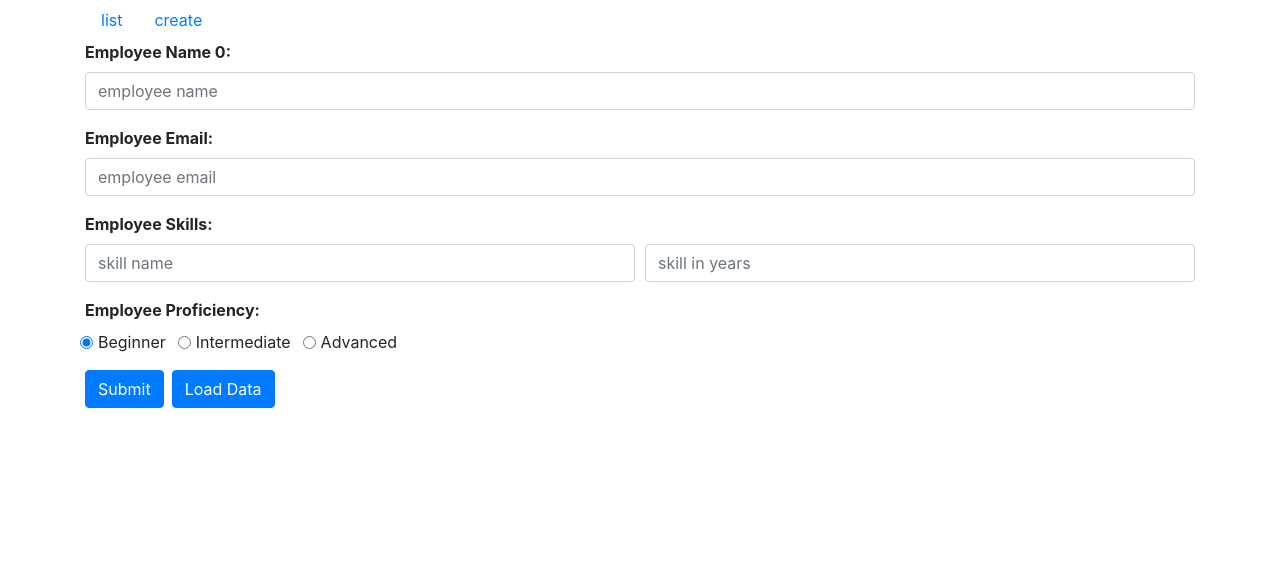
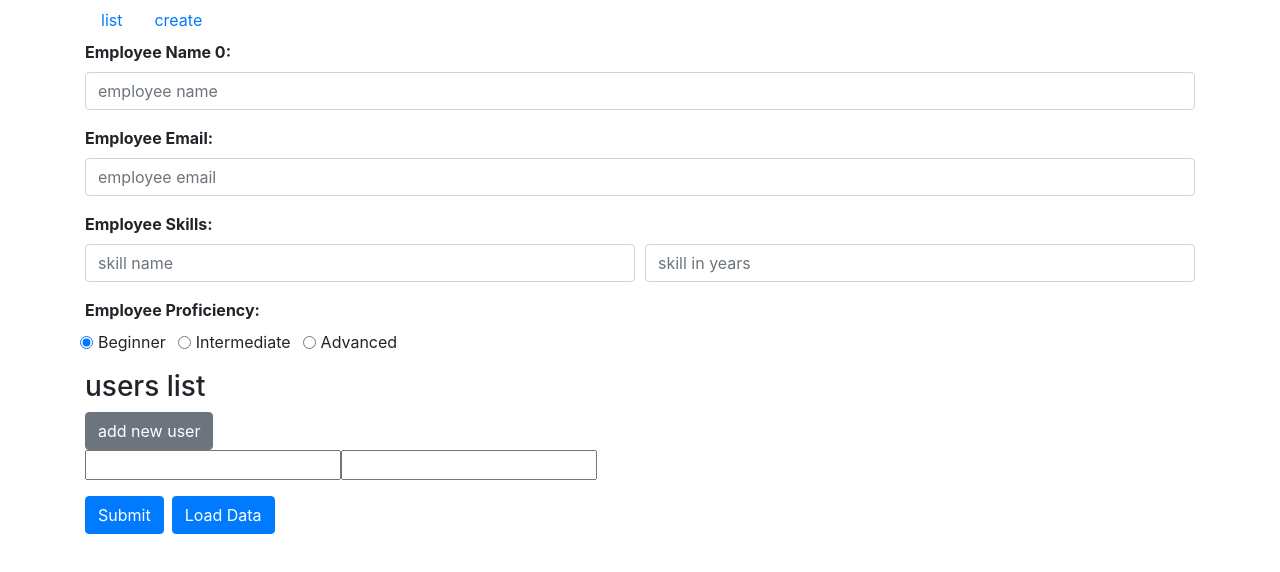
Before and after one commit to LaStudoAngular/angular-kukavka-app, an Angular app: page /create in a window 1280 px wide. Shown: the top 572 px of the page. Built offline with nearby package versions, Linux system fonts and the light colour scheme.

Commit message:
feat: add dynamically from conrols

```diff
--- a/package.json
+++ b/package.json
@@ -20,6 +20,7 @@
     "@angular/platform-browser-dynamic": "~8.2.14",
     "@angular/router": "~8.2.14",
     "bootstrap": "^4.4.1",
+    "ngx-take-until-destroy": "^5.4.0",
     "rxjs": "~6.4.0",
     "tslib": "^1.10.0",
     "zone.js": "~0.9.1"
--- a/src/app/components/employee/create-employee/create-employee.component.html
+++ b/src/app/components/employee/create-employee/create-employee.component.html
@@ -105,6 +105,19 @@
       </div>
     </div>
   </div>
+  <!--  PHONES-->
+  <div formArrayName="users">
+    <h3>users list</h3>
+    <button (click)="onAddNewUser()" type="button" class="btn btn-secondary">
+      add new user
+    </button>
+    <div *ngFor="let user of employeeCreateForm.get('users').controls; let idx = index">
+      <div class="form-group" [formGroupName]="idx.toString()">
+        <input type="text" formControlName="firstName" />
+        <input type="text" formControlName="lastName" />
+      </div>
+    </div>
+  </div>
   <!--  SUBMIT BUTTON-->
   <button type="submit" class="btn btn-primary text-capitalize mr-2">
     submit
--- a/src/app/components/employee/create-employee/create-employee.component.ts
+++ b/src/app/components/employee/create-employee/create-employee.component.ts
@@ -1,7 +1,6 @@
 import { Component, OnDestroy, OnInit } from '@angular/core';
-import { FormBuilder, FormGroup, Validators } from '@angular/forms';
-import { BehaviorSubject, Observable, Subject } from 'rxjs';
-import { takeUntil } from 'rxjs/operators';
+import { FormArray, FormBuilder, FormControl, FormGroup, Validators } from '@angular/forms';
+import { untilDestroyed } from 'ngx-take-until-destroy';
 
 @Component({
   selector: 'vk-create-employee',
@@ -10,32 +9,21 @@ import { takeUntil } from 'rxjs/operators';
 })
 export class CreateEmployeeComponent implements OnInit, OnDestroy {
   count = 0;
-  destroy$ = new Subject();
   employeeCreateForm: FormGroup;
+  users: FormArray;
   constructor(private fb: FormBuilder) {}
 
   ngOnInit() {
     this.employeeCreateForm = this.fb.group({
       name: ['', [Validators.required, Validators.minLength(2), Validators.maxLength(10)]],
       email: ['', [Validators.required, Validators.email]],
+      users: this.fb.array([this.createNewFormSection()]),
       skills: this.fb.group({
         skillName: ['', Validators.requiredTrue],
         skillExperience: ['', Validators.requiredTrue],
         skillProficiency: ['beginner', Validators.requiredTrue],
       }),
     });
-    this.name.valueChanges
-      .pipe(takeUntil(this.destroy$))
-      .subscribe((name: string) => (this.count = name.length));
-    // ПОДПИСКА ИДЕТ НА ВСЕ КОНТРОЛЫ, КАКИЕ ЕСТЬ У ФОРМЫ
-    this.employeeCreateForm.valueChanges
-      .pipe(takeUntil(this.destroy$))
-      .subscribe((v: any) => console.log(v));
-    // ПОДПИСКА ИДЕТ НА ВСЕХ КОНТРОЛЫ ПОДГРУППЫ ФОРМЫ
-    this.employeeCreateForm
-      .get('skills')
-      .valueChanges.pipe(takeUntil(this.destroy$))
-      .subscribe((v: any) => console.log(v));
   }
 
   onSubmit(): void {
@@ -54,16 +42,25 @@ export class CreateEmployeeComponent implements OnInit, OnDestroy {
     });
   }
 
-  get name() {
-    return this.employeeCreateForm.get('name');
+  createNewFormSection(): FormGroup {
+    return this.fb.group({
+      firstName: [''],
+      lastName: [''],
+    });
   }
 
-  get email() {
-    return this.employeeCreateForm.get('email');
+  onAddNewUser(): void {
+    const users = this.employeeCreateForm.get('users') as FormArray;
+    users.push(this.createNewFormSection());
   }
 
-  ngOnDestroy(): void {
-    this.destroy$.next();
-    this.destroy$.complete();
+  get name(): FormControl {
+    return this.employeeCreateForm.get('name') as FormControl;
   }
+
+  get email(): FormControl {
+    return this.employeeCreateForm.get('email') as FormControl;
+  }
+
+  ngOnDestroy(): void {}
 }
```
Also changed, not shown: 1 other file (tests, documents, lock files or other folders).
